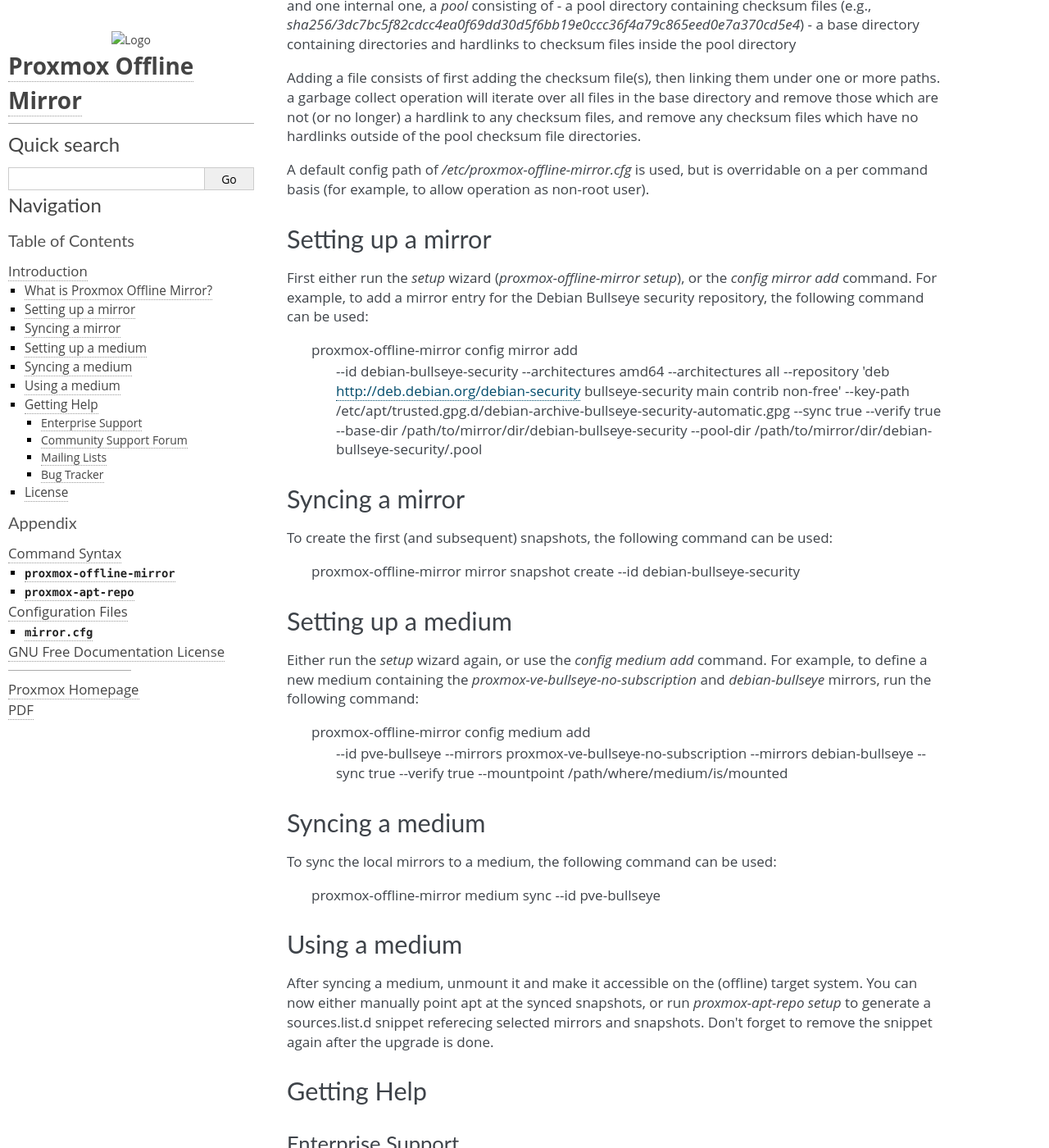
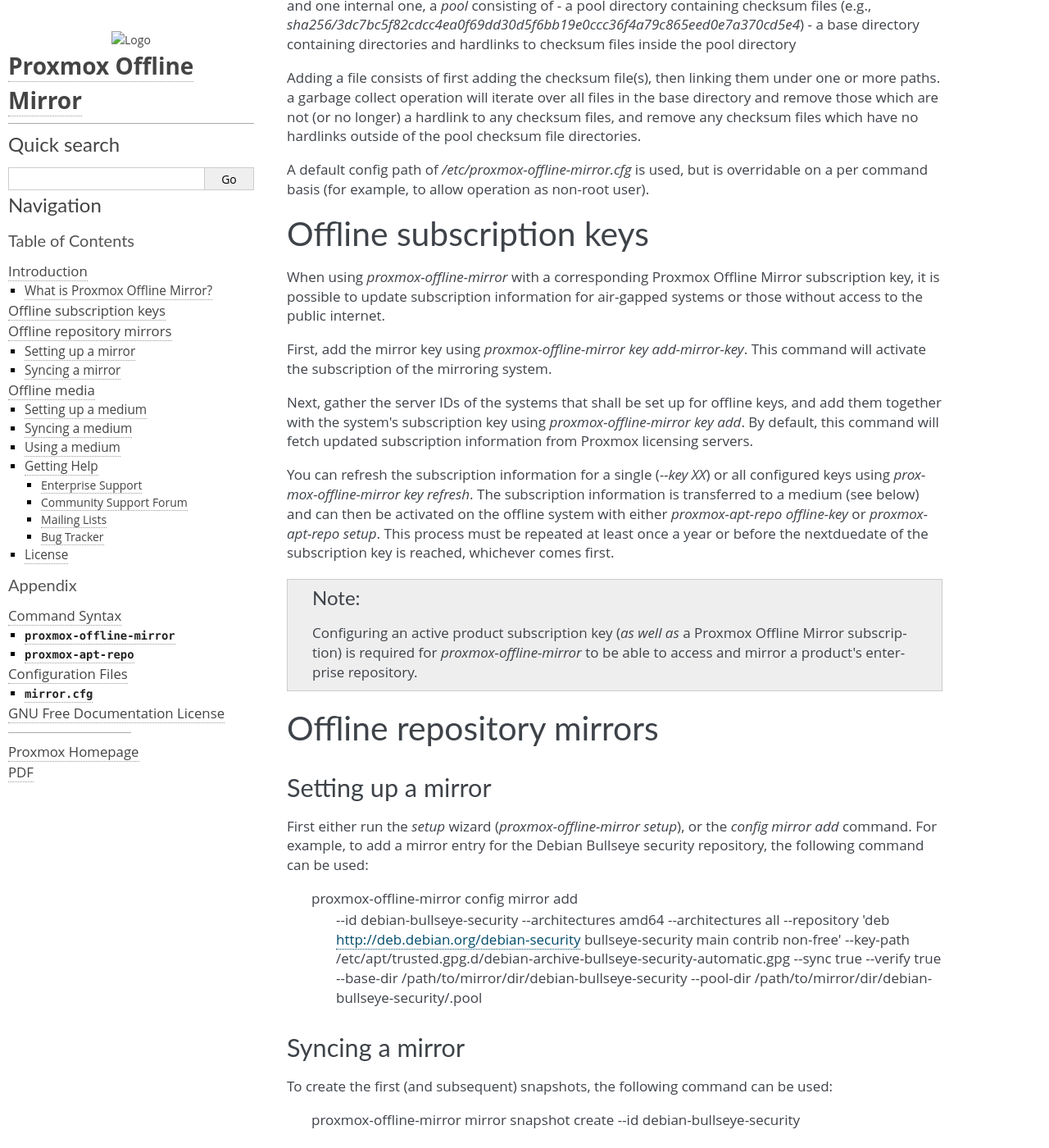
Before and after one commit to proxmox/proxmox-offline-mirror, a Sphinx documentation site: the page built from docs/introduction.rst, in a window 1280 px wide and 1400 px high, scrolled down 369 px. Shown: the whole window at 82% size. Built offline with Sphinx 7.4.7, drawn with Linux system fonts in a browser that asks for light colours.

Commit message:
docs: document key handling
Signed-off-by: Fabian Grünbichler <f.gruenbichler@proxmox.com>

```diff
--- a/docs/introduction.rst
+++ b/docs/introduction.rst
@@ -30,6 +30,33 @@
 overridable on a per command basis (for example, to allow operation as non-root
 user).
 
+Offline subscription keys
+=========================
+
+When using `proxmox-offline-mirror` with a corresponding Proxmox Offline Mirror subscription key,
+it is possible to update subscription information for air-gapped systems or those without access
+to the public internet.
+
+First, add the mirror key using `proxmox-offline-mirror key add-mirror-key`. This command will
+activate the subscription of the mirroring system.
+
+Next, gather the server IDs of the systems that shall be set up for offline keys, and add them
+together with the system's subscription key using `proxmox-offline-mirror key add`. By default,
+this command will fetch updated subscription information from Proxmox licensing servers.
+
+You can refresh the subscription information for a single (`--key XX`) or all configured keys
+using `proxmox-offline-mirror key refresh`. The subscription information is transferred to a
+medium (see below) and can then be activated on the offline system with either
+`proxmox-apt-repo offline-key` or `proxmox-apt-repo setup`. This process must be repeated at least
+once a year or before the nextduedate of the subscription key is reached, whichever comes first.
+
+.. note:: Configuring an active product subscription key (*as well as* a Proxmox Offline Mirror
+   subscription) is required for `proxmox-offline-mirror` to be able to access and mirror a
+   product's enterprise repository.
+
+Offline repository mirrors
+==========================
+
 Setting up a mirror
 -------------------
 
@@ -54,6 +81,9 @@
 To create the first (and subsequent) snapshots, the following command can be used:
 
  proxmox-offline-mirror mirror snapshot create --id debian-bullseye-security
+
+Offline media
+=============
 
 Setting up a medium
 -------------------
```
